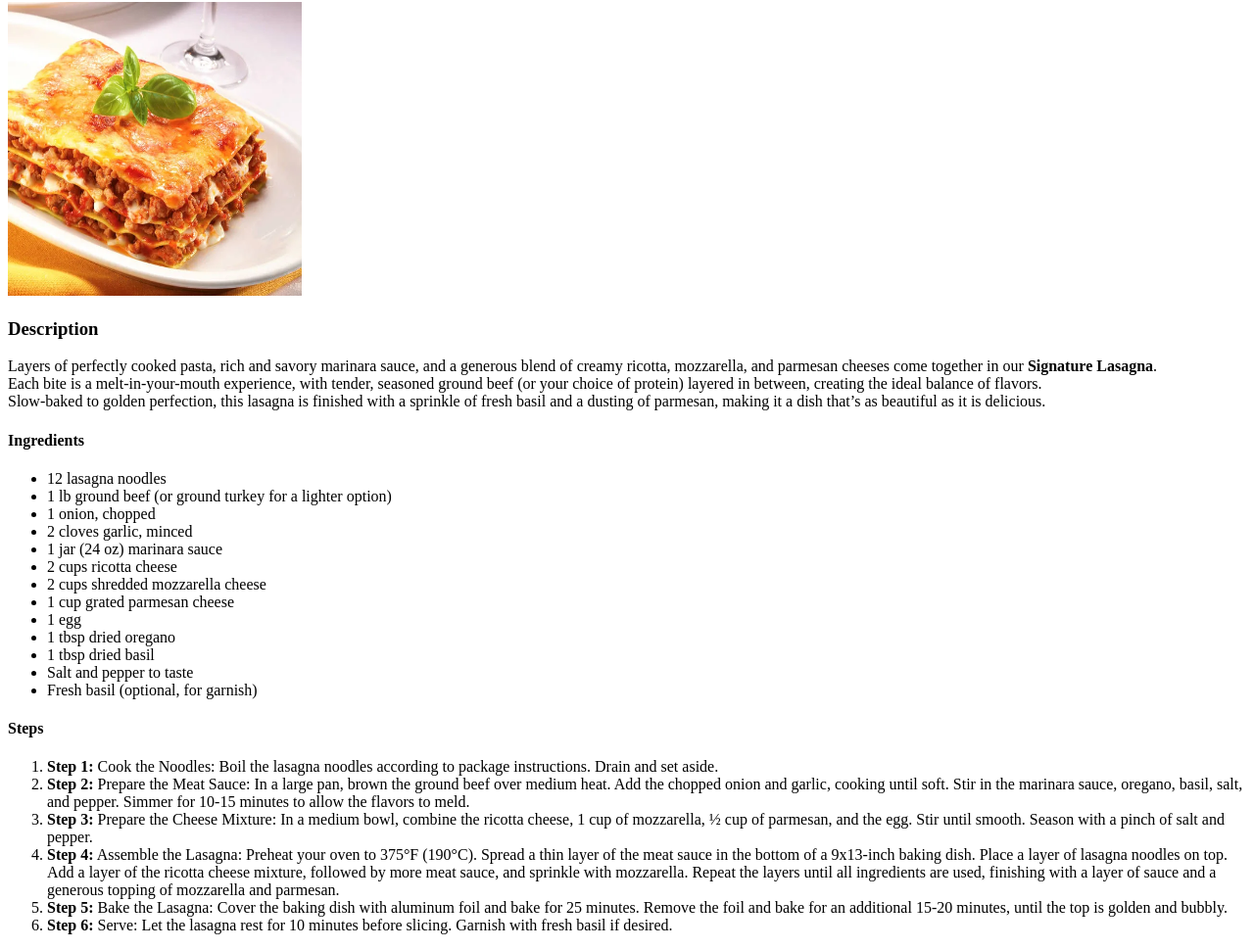
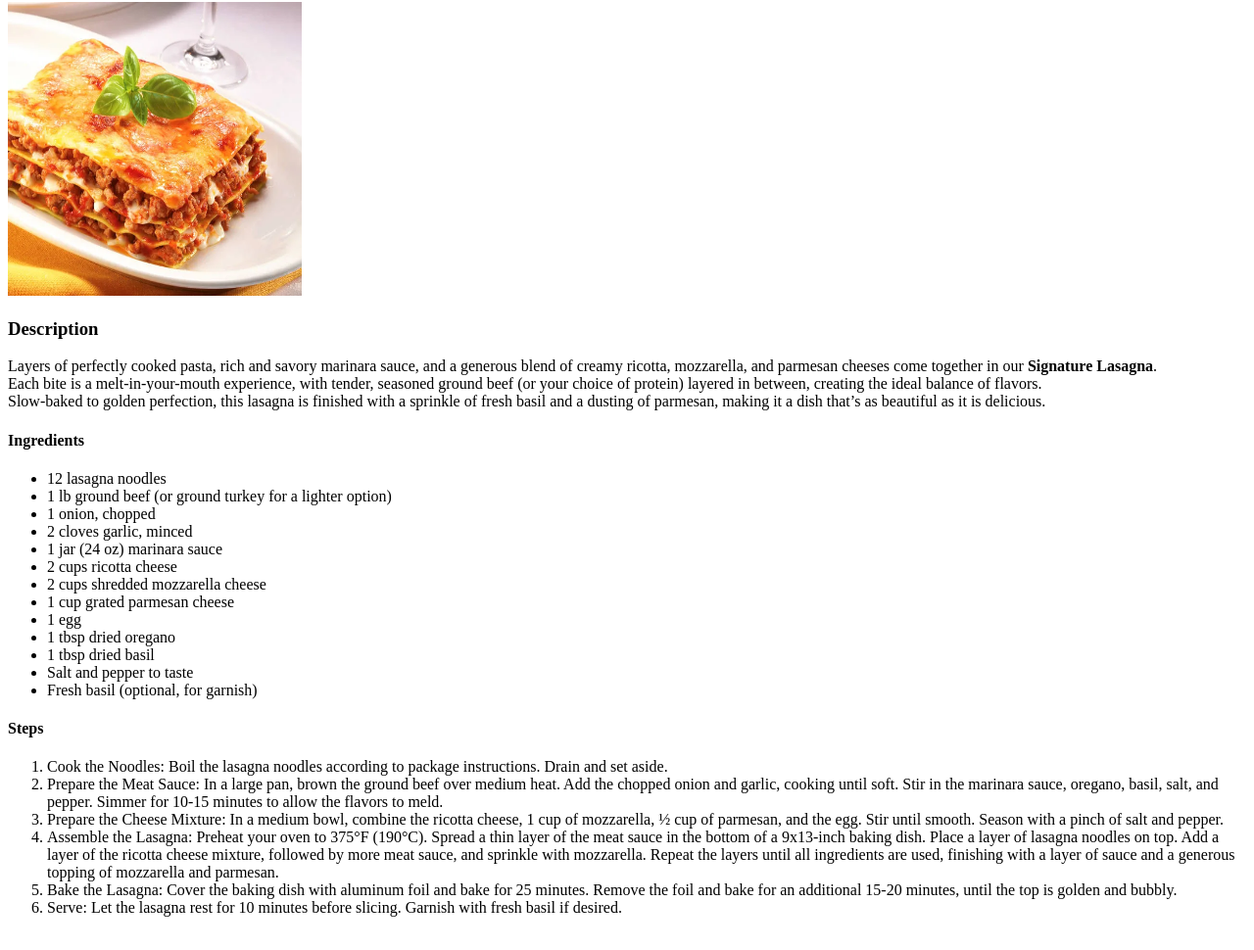
Before and after one commit to MikeKingss/MikeKingss.github.io, a plain HTML site: page recipes/lasagna.html in a window 1280 px wide. Shown: the part 78-1048 px from the top of the page at 98% size. Drawn offline with Linux system fonts and the light colour scheme.

Commit message:
Fix typo

```diff
--- a/recipes/lasagna.html
+++ b/recipes/lasagna.html
@@ -33,17 +33,17 @@ Slow-baked to golden perfection, this lasagna is finished with a sprinkle of fre
     </ul>
     <h4>Steps</h4>
     <ol>
-        <li><strong>Step 1:</strong> Cook the Noodles: Boil the lasagna noodles according to package instructions. Drain and set aside.</li>
+        <li>Cook the Noodles: Boil the lasagna noodles according to package instructions. Drain and set aside.</li>
 
-<li><strong>Step 2:</strong> Prepare the Meat Sauce: In a large pan, brown the ground beef over medium heat. Add the chopped onion and garlic, cooking until soft. Stir in the marinara sauce, oregano, basil, salt, and pepper. Simmer for 10-15 minutes to allow the flavors to meld.</li>
+<li>Prepare the Meat Sauce: In a large pan, brown the ground beef over medium heat. Add the chopped onion and garlic, cooking until soft. Stir in the marinara sauce, oregano, basil, salt, and pepper. Simmer for 10-15 minutes to allow the flavors to meld.</li>
 
-<li><strong>Step 3:</strong> Prepare the Cheese Mixture: In a medium bowl, combine the ricotta cheese, 1 cup of mozzarella, ½ cup of parmesan, and the egg. Stir until smooth. Season with a pinch of salt and pepper.</li>
+<li> Prepare the Cheese Mixture: In a medium bowl, combine the ricotta cheese, 1 cup of mozzarella, ½ cup of parmesan, and the egg. Stir until smooth. Season with a pinch of salt and pepper.</li>
 
-<li><strong>Step 4:</strong> Assemble the Lasagna: Preheat your oven to 375°F (190°C). Spread a thin layer of the meat sauce in the bottom of a 9x13-inch baking dish. Place a layer of lasagna noodles on top. Add a layer of the ricotta cheese mixture, followed by more meat sauce, and sprinkle with mozzarella. Repeat the layers until all ingredients are used, finishing with a layer of sauce and a generous topping of mozzarella and parmesan.</li>
+<li>Assemble the Lasagna: Preheat your oven to 375°F (190°C). Spread a thin layer of the meat sauce in the bottom of a 9x13-inch baking dish. Place a layer of lasagna noodles on top. Add a layer of the ricotta cheese mixture, followed by more meat sauce, and sprinkle with mozzarella. Repeat the layers until all ingredients are used, finishing with a layer of sauce and a generous topping of mozzarella and parmesan.</li>
 
-<li><strong>Step 5:</strong> Bake the Lasagna: Cover the baking dish with aluminum foil and bake for 25 minutes. Remove the foil and bake for an additional 15-20 minutes, until the top is golden and bubbly.</li>
+<li> Bake the Lasagna: Cover the baking dish with aluminum foil and bake for 25 minutes. Remove the foil and bake for an additional 15-20 minutes, until the top is golden and bubbly.</li>
 
-<li><strong>Step 6:</strong> Serve: Let the lasagna rest for 10 minutes before slicing. Garnish with fresh basil if desired.</li>
+<li>Serve: Let the lasagna rest for 10 minutes before slicing. Garnish with fresh basil if desired.</li>
 
     </ol>
 </body>
```
